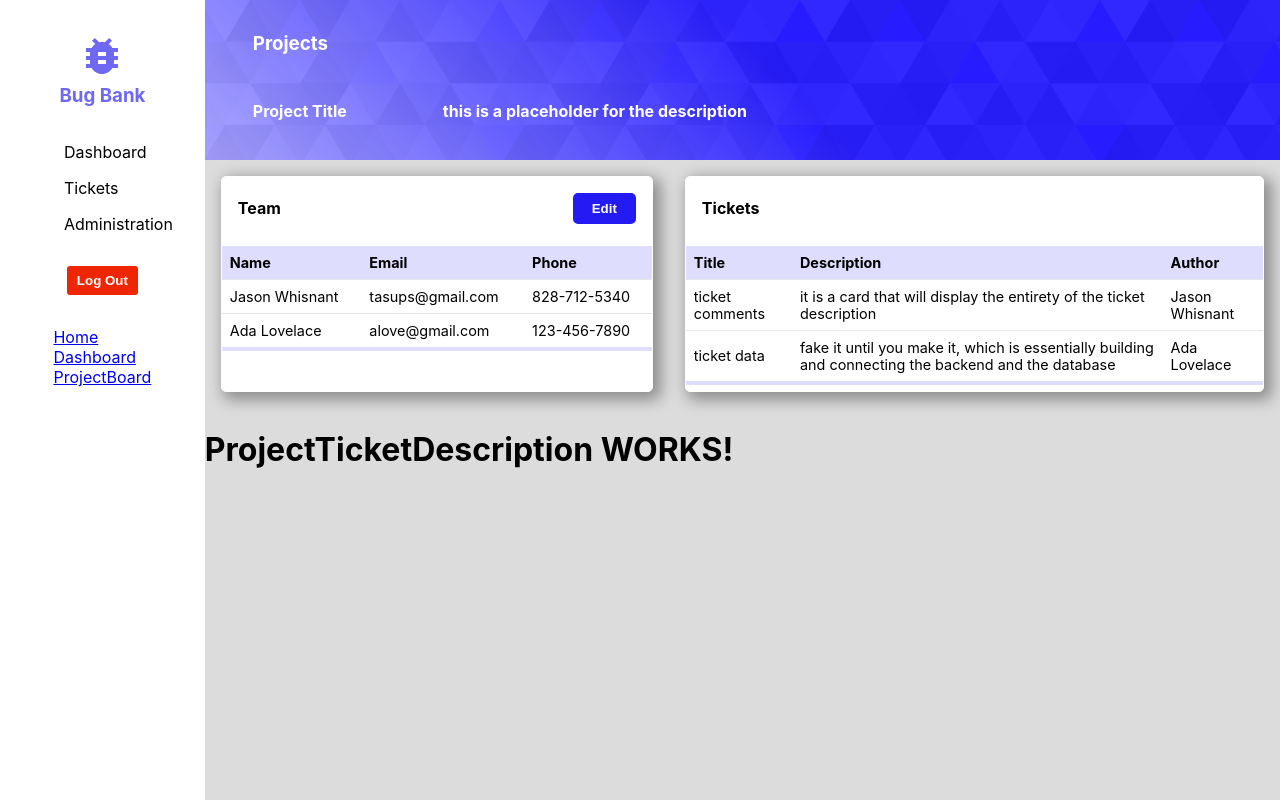
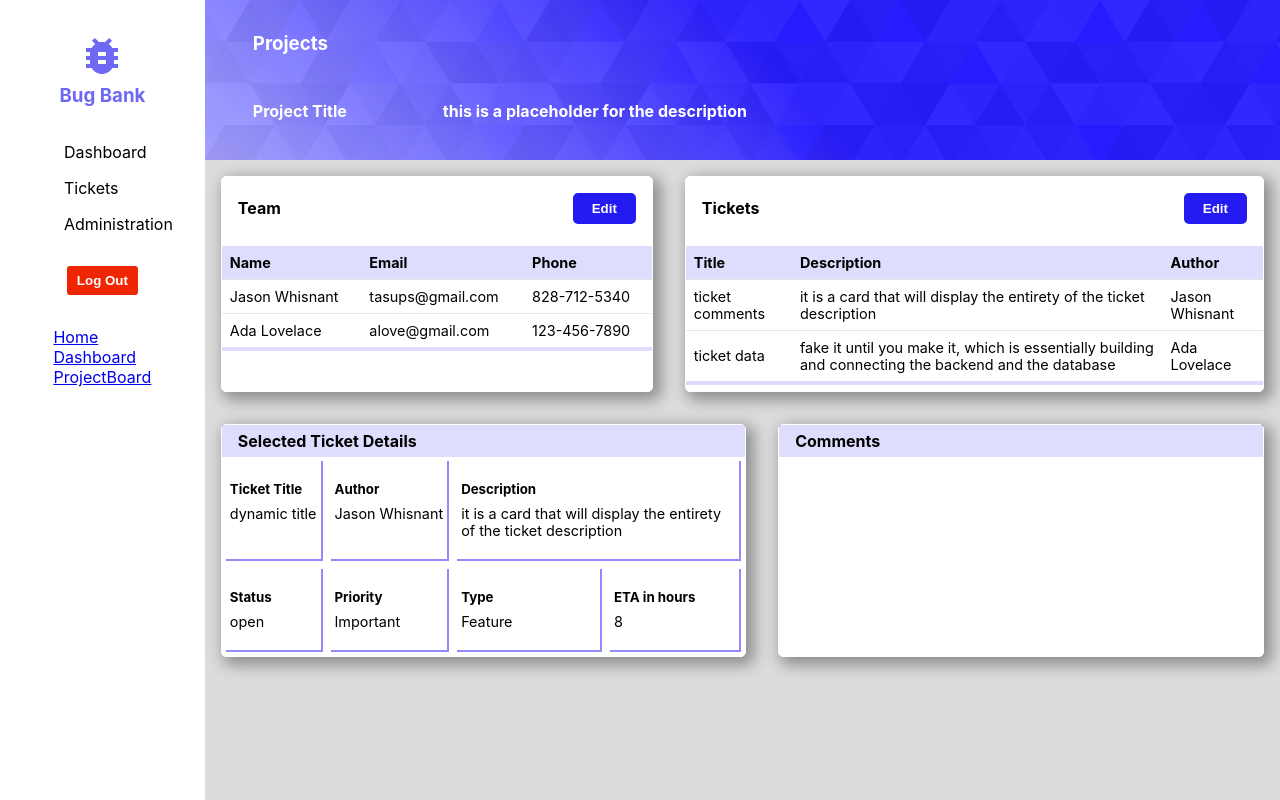
Before and after one commit to Tasups/bug-tracker-frontend, a React (Create React App) app: page /projectboard in a window 1280 px wide. Built offline with nearby package versions, Linux system fonts and the light colour scheme.

Commit message:
ticketDescription card finished, started on ticketComment section

```diff
--- a/src/App.css
+++ b/src/App.css
@@ -38,7 +38,7 @@ body{
   background-color: rgb(240,240,240);
   z-index: 10;
   min-height: 25rem;
-  width: 36%;
+  width: 37%;
   border: 1px solid rgb(240,240,240);
   border-radius: 6px;
   left: 0;
@@ -67,7 +67,7 @@ body{
 }
 
 .auth-card input {
-  width: 90%;
+  width: 80%;
   padding: 0.5rem 20px;
   margin: 8px 0;
   display: inline-block;
@@ -153,7 +153,7 @@ body{
   flex-direction: column;
   align-items: center;
   margin-bottom: 0.5rem;
-  width: 100%;
+  width: 80%;
 }
 
 .signup-card label {
@@ -543,6 +543,10 @@ body{
   display: flex;
 }
 
+.projectboard-desc-and-comments {
+  display: flex;
+}
+
 /* PROJECTTEAM CARD ***********************************************/
 
 .projectteam-container {
@@ -689,3 +693,145 @@ body{
   transition: ease-in-out 0.2s;
   cursor: pointer;
 }
+
+/* PROJECTTICKETS DETAILS CARD ************************************/
+
+.ticketsdetails-container {
+  margin: 1rem;
+  background-color: white;
+  border: 1px solid white;
+  border-radius: 5px;
+  -webkit-box-shadow: 5px 5px 15px 3px rgba(0,0,0,0.36);
+  box-shadow: 5px 5px 15px 3px rgba(0,0,0,0.36);
+  max-width: 50%;
+}
+
+.ticketsdetails-title {
+  background-color: rgba(36,27,242, 0.15);
+  width: 100%;
+  height: 2rem;
+  display: flex;
+  align-items: center;
+}
+
+.ticketsdetails-title h4 {
+  padding: 0 1rem;
+}
+
+.ticketsdetails-info {
+  display: grid;
+  grid-columns: repeat(4, 3rem [col-start]);
+  grid-rows: repeat(2, 2rem [row-start]);
+}
+
+.ticketsdetails-infocard {
+  margin: 0.25rem;
+  padding: 0.25rem;
+  border-right: 2px rgba(36,27,242, 0.5) solid;
+  border-bottom: 2px rgba(36,27,242, 0.5) solid;
+}
+
+.ticketsdetails-infocard h5 {
+  margin: 0;
+  margin-top: 1rem;
+  padding: 0;
+}
+
+.ticketsdetails-infocard p {
+  margin: 0.5rem 0 0 0;
+  margin-bottom: 1rem;
+  padding: 0;
+  font-size: 0.9em;
+}
+
+.item-a {
+  grid-column-start: 1;
+  grid-column-end: 1;
+  grid-row-start: row1-start;
+  grid-row-end: 1;
+}
+
+.item-b {
+  grid-column-start: 2;
+  grid-column-end: 2;
+  grid-row-start: row1-start;
+  grid-row-end: 1;
+}
+
+.item-c {
+  grid-column-start: 3;
+  grid-column-end: 5;
+  grid-row-start: row1-start;
+  grid-row-end: 1;
+}
+
+.item-d {
+  grid-column-start: 1;
+  grid-column-end: 1;
+  grid-row-start: row2-start;
+  grid-row-end: 2;
+}
+
+.item-e {
+  grid-column-start: 2;
+  grid-column-end: 2;
+  grid-row-start: row2-start;
+  grid-row-end: 2;
+}
+
+.item-f {
+  grid-column-start: 3;
+  grid-column-end: 3;
+  grid-row-start: row2-start;
+  grid-row-end: 2;
+}
+
+.item-g {
+  grid-column-start: 4;
+  grid-column-end: 4;
+  grid-row-start: row2-start;
+  grid-row-end: 2;
+}
+
+/* PROJECTTICKETS COMMENTS CARD ***********************************/
+
+.ticketcomments-container {
+  margin: 1rem;
+  background-color: white;
+  border: 1px solid white;
+  border-radius: 5px;
+  -webkit-box-shadow: 5px 5px 15px 3px rgba(0,0,0,0.36);
+  box-shadow: 5px 5px 15px 3px rgba(0,0,0,0.36);
+  min-width: 45%;
+}
+
+.ticketcomments-title {
+  background-color: rgba(36,27,242, 0.15);
+  width: 100%;
+  height: 2rem;
+  display: flex;
+  align-items: center;
+}
+
+.ticketcomments-title h4 {
+  padding: 0 1rem;
+}
+
+.ticketcomments-title button {
+  background-color: rgba(36,27,242, 1);
+  color: white;
+  font-weight: bold;
+  padding: 0 1rem;
+  margin: 1rem;
+  border: 3px solid rgba(36,27,242, 1);
+  border-radius: 5px;
+  cursor: pointer;
+  transition: 0.2s ease-in-out;
+}
+
+.ticketcomments-title button:hover {
+  background-color: rgba(36,27,242, 0.8);
+  border: 3px solid rgba(36,27,242, 0.8);
+  border-radius: 5px;
+  transition: 0.3s ease-in-out;
+}
--- a/src/components/projectBoard/ProjectBoard.js
+++ b/src/components/projectBoard/ProjectBoard.js
@@ -3,6 +3,7 @@ import ProjectHeader from './ProjectHeader'
 import ProjectTeam from './ProjectTeam'
 import ProjectTickets from './ProjectTickets'
 import ProjectTicketDescription from './ProjectTicketDescription'
+import ProjectTicketComments from './ProjectTicketComments'
 
 const projects = [
   {
@@ -38,13 +39,16 @@ const ProjectBoard = () => {
       <div className="projectboard-container">
         <div className="projectboard-team-and-tickets">
           <ProjectTeam
-          data={projects}
+            data={projects}
           />
           <ProjectTickets
             tickets={tickets}
           />
         </div>
-        <ProjectTicketDescription />
+        <div className="projectboard-desc-and-comments">
+          <ProjectTicketDescription />
+          <ProjectTicketComments />
+        </div>
       </div>
     </>
     )
--- /dev/null
+++ b/src/components/projectBoard/ProjectTicketComments.js
@@ -0,0 +1,13 @@
+
+const ProjectTicketComments = () => {
+  return(
+    <section className="ticketcomments-container">
+      <div className="ticketcomments-title">
+        <h4>Comments</h4>
+      </div>
+
+    </section>
+    )
+}
+
+export default ProjectTicketComments;
--- a/src/components/projectBoard/ProjectTicketDescription.js
+++ b/src/components/projectBoard/ProjectTicketDescription.js
@@ -1,6 +1,41 @@
- const ProjectTicketDescription = () => {
-   return(
-     <h1>ProjectTicketDescription WORKS!</h1>
+
+const ProjectTicketDescription = () => {
+  return(
+    <section className="ticketsdetails-container">
+      <div className="ticketsdetails-title">
+        <h4>Selected Ticket Details</h4>
+      </div>
+      <div className="ticketsdetails-info">
+        <div className="item-a ticketsdetails-infocard">
+          <h5>Ticket Title</h5>
+          <p>dynamic title</p>
+        </div>
+        <div className="item-b ticketsdetails-infocard">
+          <h5>Author</h5>
+          <p>Jason Whisnant</p>
+        </div>
+        <div className="item-c ticketsdetails-infocard">
+          <h5>Description</h5>
+          <p>it is a card that will display the entirety of the ticket description</p>
+        </div>
+        <div className="item-d ticketsdetails-infocard">
+          <h5>Status</h5>
+          <p>open</p>
+        </div>
+        <div className="item-e ticketsdetails-infocard">
+          <h5>Priority</h5>
+          <p>Important</p>
+        </div>
+        <div className="item-f ticketsdetails-infocard">
+          <h5>Type</h5>
+          <p>Feature</p>
+        </div>
+        <div className="item-g ticketsdetails-infocard">
+          <h5>ETA in hours</h5>
+          <p>8</p>
+        </div>
+      </div>
+    </section>
      )
  }
 
--- a/src/components/projectBoard/ProjectTickets.js
+++ b/src/components/projectBoard/ProjectTickets.js
@@ -8,6 +8,7 @@
      <section className="projecttickets-container">
         <div className="projecttickets-title">
           <h4>Tickets</h4>
+          <button>Edit</button>
         </div>
         <div className="projecttickets-table">
           <table>
```
